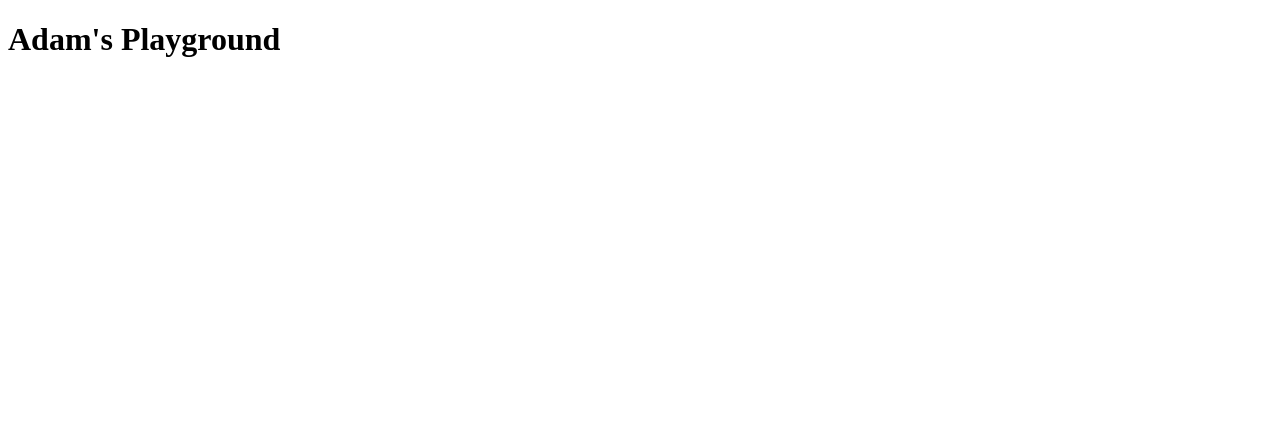
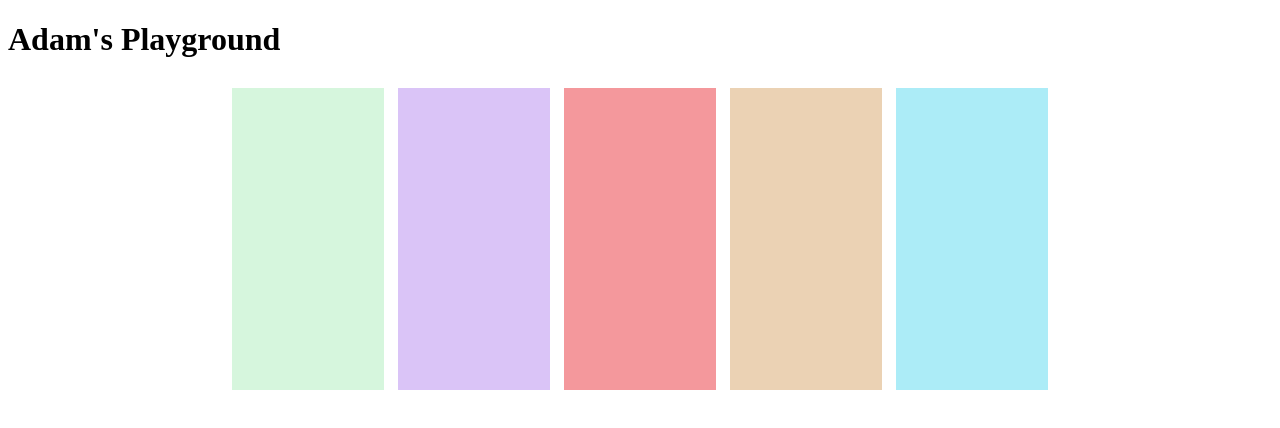
Before and after one commit to lantzby/adamlantz.dev, a plain HTML site: page index.html in a window 1280 px wide. Drawn offline with nearby package versions, Linux system fonts and the light colour scheme.

Commit message:
Update index.html

```diff
--- a/index.html
+++ b/index.html
@@ -6,7 +6,7 @@
     <meta name="viewport" content="width=device-width, initial-scale=1, shrink-to-fit=no">
 
     <!-- Bootstrap CSS -->
-    <link rel="stylesheet" href="spectrum_v_project.css" integrity="sha384-Vkoo8x4CGsO3+Hhxv8T/Q5PaXtkKtu6ug5TOeNV6gBiFeWPGFN9MuhOf23Q9Ifjh" crossorigin="anonymous">
+    <link rel="stylesheet" href="index.css" integrity="sha384-Vkoo8x4CGsO3+Hhxv8T/Q5PaXtkKtu6ug5TOeNV6gBiFeWPGFN9MuhOf23Q9Ifjh" crossorigin="anonymous">
 
     <title>Adam's Playground</title>
   </head>
```
